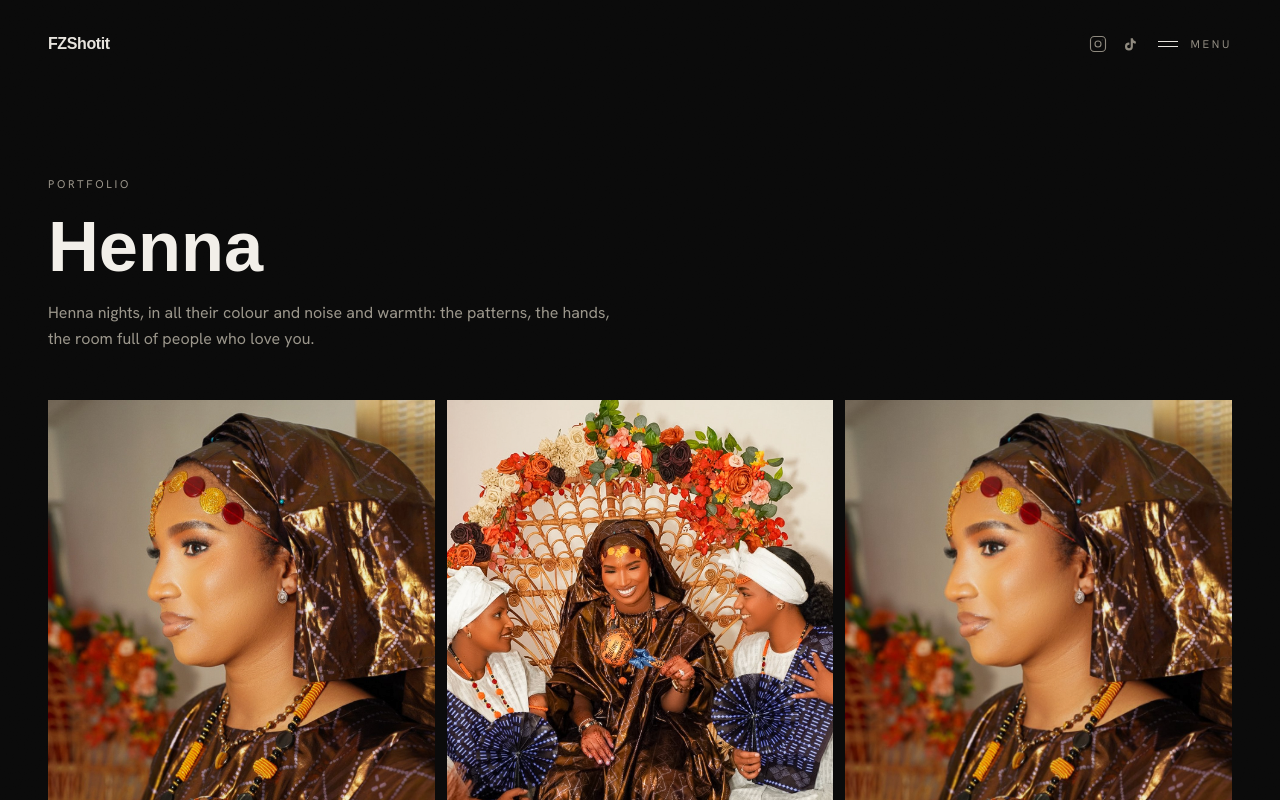
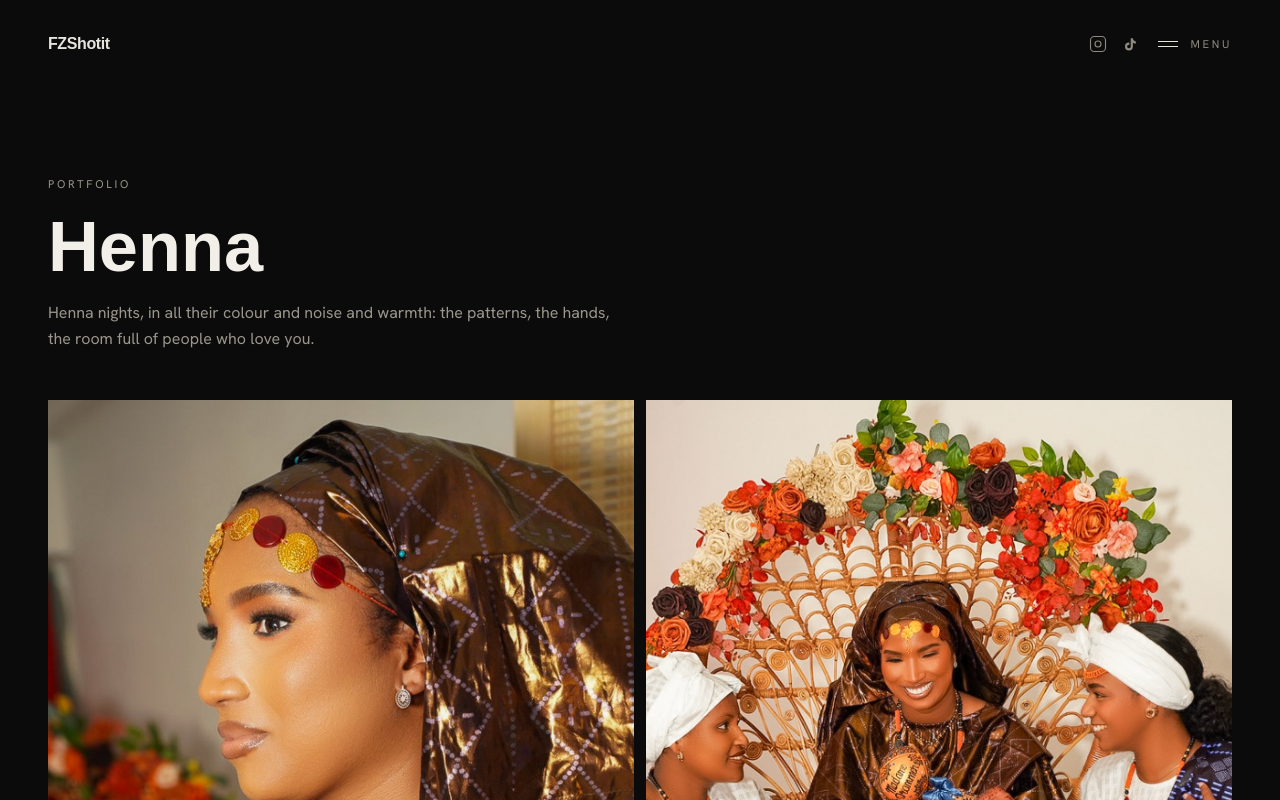
Before and after one commit to lamidecoder/fzshotit, a Next.js app: page /portfolio/henna in a window 1280 px wide. Shown: the top 800 px of the page. Built offline with nearby package versions, Linux system fonts and the light colour scheme; a web font is replaced by a local one.

Commit message:
fix henna duplicate, celebrations even 14 photos, henna bento correct photo

```diff
--- a/src/app/portfolio/celebrations/page.tsx
+++ b/src/app/portfolio/celebrations/page.tsx
@@ -18,7 +18,6 @@ export default function CelebrationsPage() {
         "/photos/IMG_7449.jpg",
         "/photos/IMG_7450.jpg",
         "/photos/IMG_7452.jpg",
-        "/photos/IMG_7453.jpg",
         "/photos/IMG_7456.jpg",
         "/photos/IMG_7457.jpg",
       ]}
--- a/src/app/portfolio/henna/page.tsx
+++ b/src/app/portfolio/henna/page.tsx
@@ -6,10 +6,10 @@ export default function HennaPage() {
       title="Henna"
       intro="Henna nights, in all their colour and noise and warmth: the patterns, the hands, the room full of people who love you."
       photos={[
-        "/photos/10F4E1C7-2901-4562-8B68-1345FA0FB994_1_105_c.jpg",
+        "/photos/services_madame.jpg",
         "/photos/82A0953F-F843-46D1-94C7-C590B2452161_1_105_c.jpg",
-        "/photos/services_madame.jpg",
         "/photos/F4254BDD-057E-4702-BBFF-398A6583EB48_1_105_c.jpg",
+        "/photos/IMG_7477.jpg",
       ]}
     />
   );
--- a/src/components/CategoryGallery.tsx
+++ b/src/components/CategoryGallery.tsx
@@ -17,9 +17,9 @@ export default function CategoryGallery({ title, intro, photos }: {
       </section>
 
       <section className="container-shell pb-20">
-        <div className="grid grid-cols-2 md:grid-cols-3 gap-3">
+        <div className="grid grid-cols-2 gap-3">
           {photos.map((src, i) => (
-            <Reveal key={src} delay={(i % 3) * 0.04}>
+            <Reveal key={src} delay={(i % 2) * 0.04}>
               <ImageFrame src={src} alt={`${title} ${i + 1}`} ratio="aspect-[3/4]" />
             </Reveal>
           ))}
```
